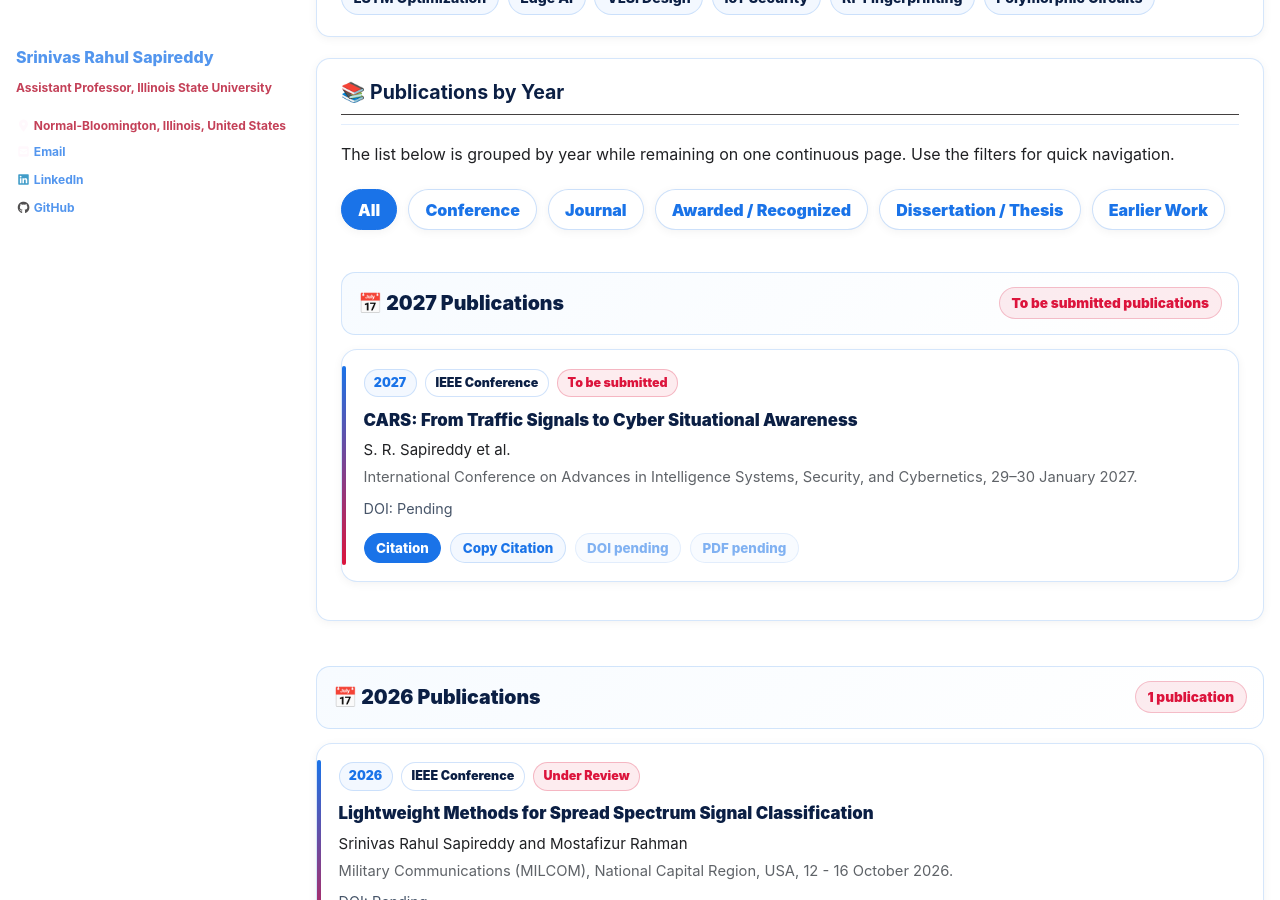
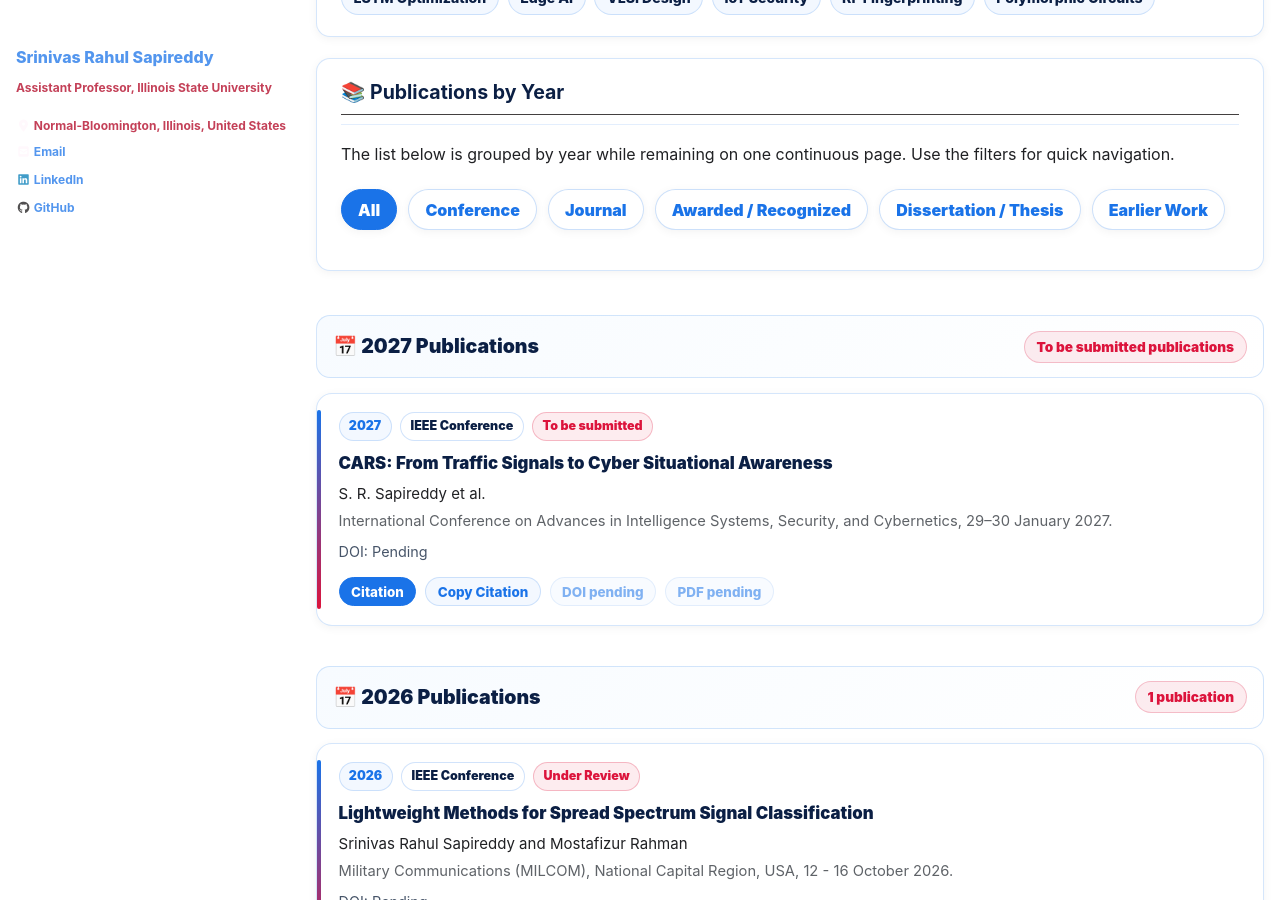
Before and after one commit to srsapireddy/srsapireddy.github.io, a Jekyll site: the page built from _pages/publications.md, in a window 1280 px wide and 900 px high, scrolled down 1157 px. Built offline with Jekyll 4.4.1, drawn with Linux system fonts in a browser that asks for light colours; cached includes are drawn as plain includes; nearby versions of some CDN libraries.

Commit message:
Update publications.md

```diff
--- a/_pages/publications.md
+++ b/_pages/publications.md
@@ -823,6 +823,7 @@ author_profile: true
       <button class="tab-button" onclick="filterPublications(event, 'thesis')">Dissertation / Thesis</button>
       <button class="tab-button" onclick="filterPublications(event, 'earlier')">Earlier Work</button>
     </div>
+        </div>
 
       <div class="year-section" data-year-section="2027">
     <div class="year-header">
@@ -862,8 +863,6 @@ author_profile: true
        <div id="cite-2027-aissc-cars" class="citation-box">Under Review</div>
     </div>
       </div>
-
-    </div>
 
     <!-- Full title: R2ML: Interpretable Machine Learning for R-Value-Based RF Modulation Classification -->
 
```
